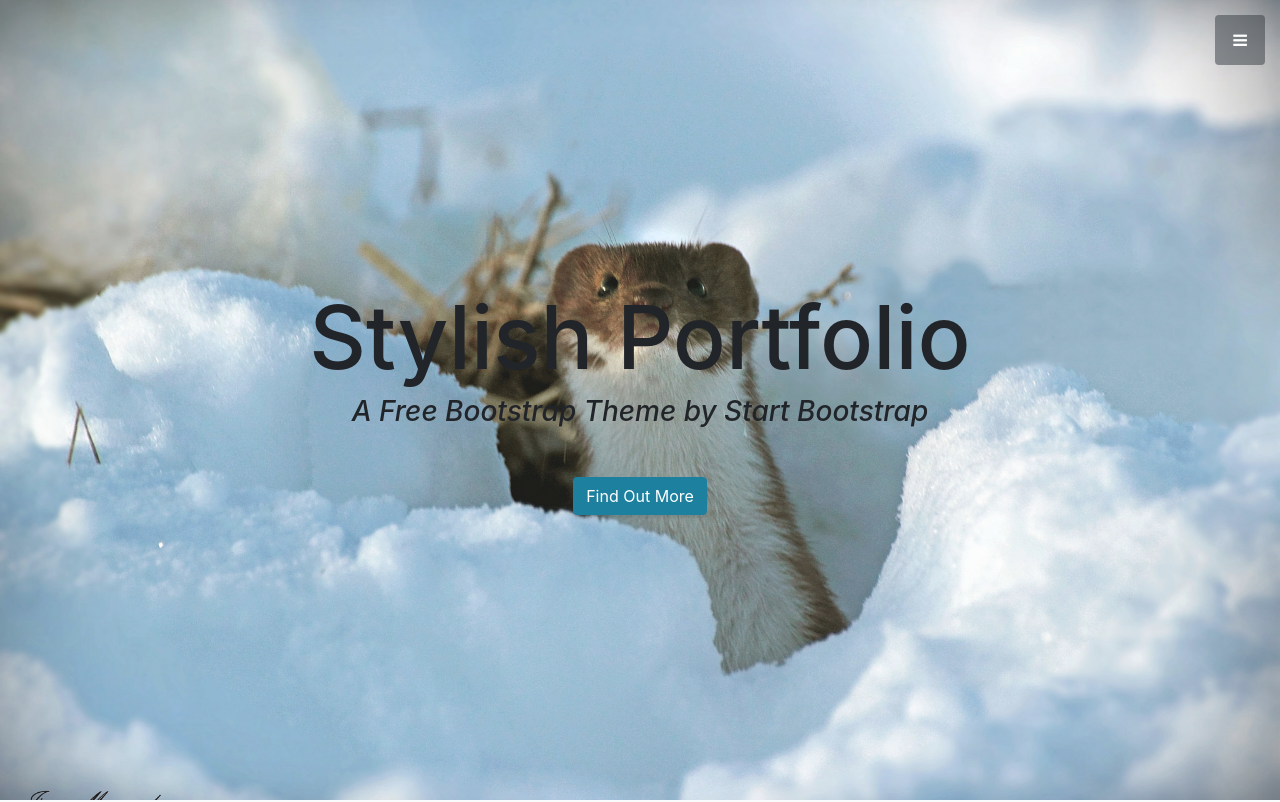
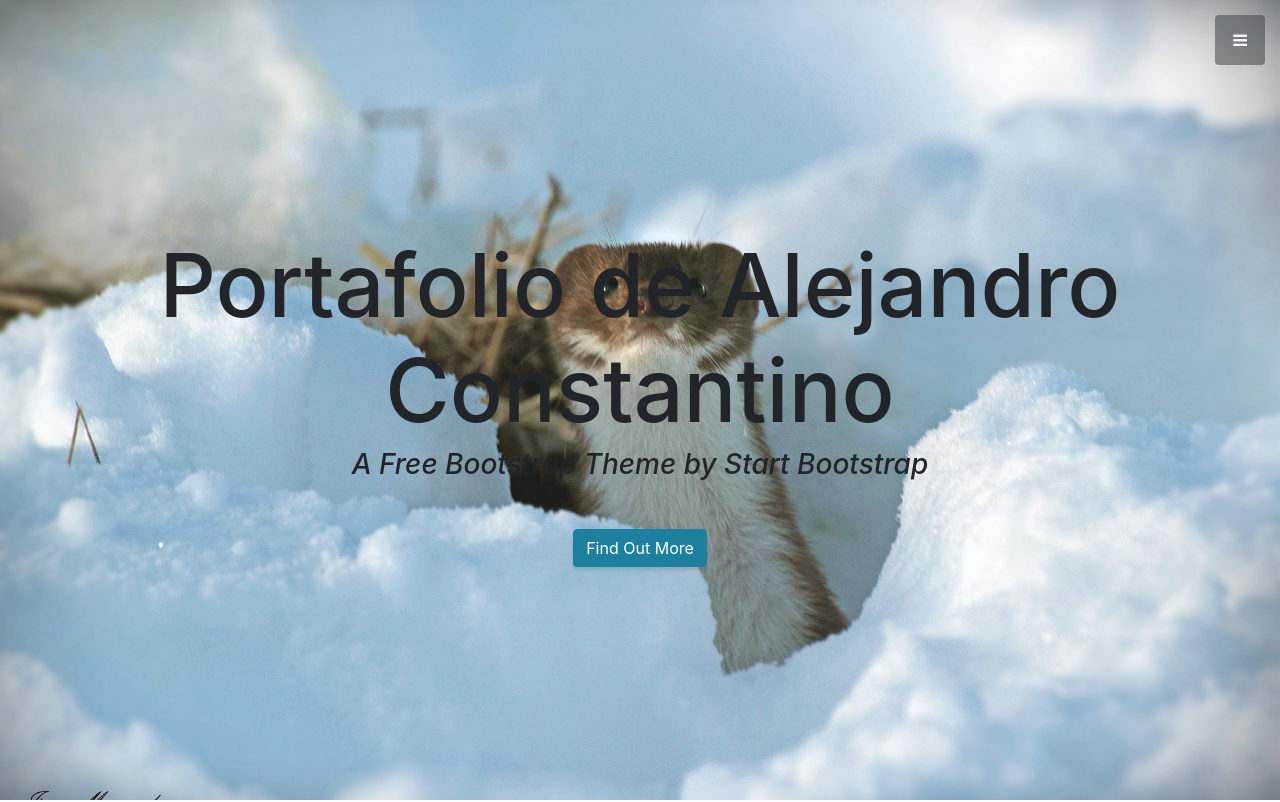
Before and after one commit to alexcomtz13/Portafolio, a website with bundled scripts: page index.html in a window 1280 px wide. Shown: the top 802 px of the page. Built offline with nearby package versions, Linux system fonts and the light colour scheme.

Commit message:
Update index.html

```diff
--- a/index.html
+++ b/index.html
@@ -54,7 +54,7 @@
     <!-- Header -->
     <header class="masthead d-flex">
       <div class="container text-center my-auto">
-        <h1 class="mb-1">Stylish Portfolio</h1>
+        <h1 class="mb-1">Portafolio de Alejandro Constantino</h1>
         <h3 class="mb-5">
           <em>A Free Bootstrap Theme by Start Bootstrap</em>
         </h3>
```
